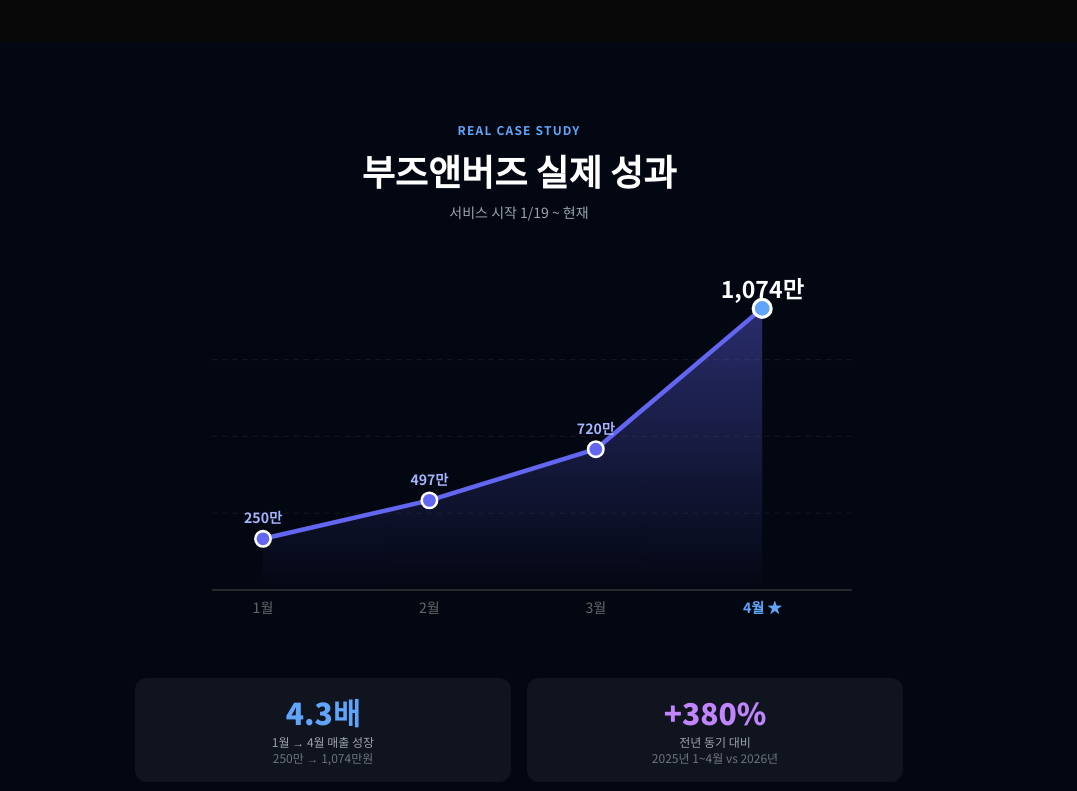
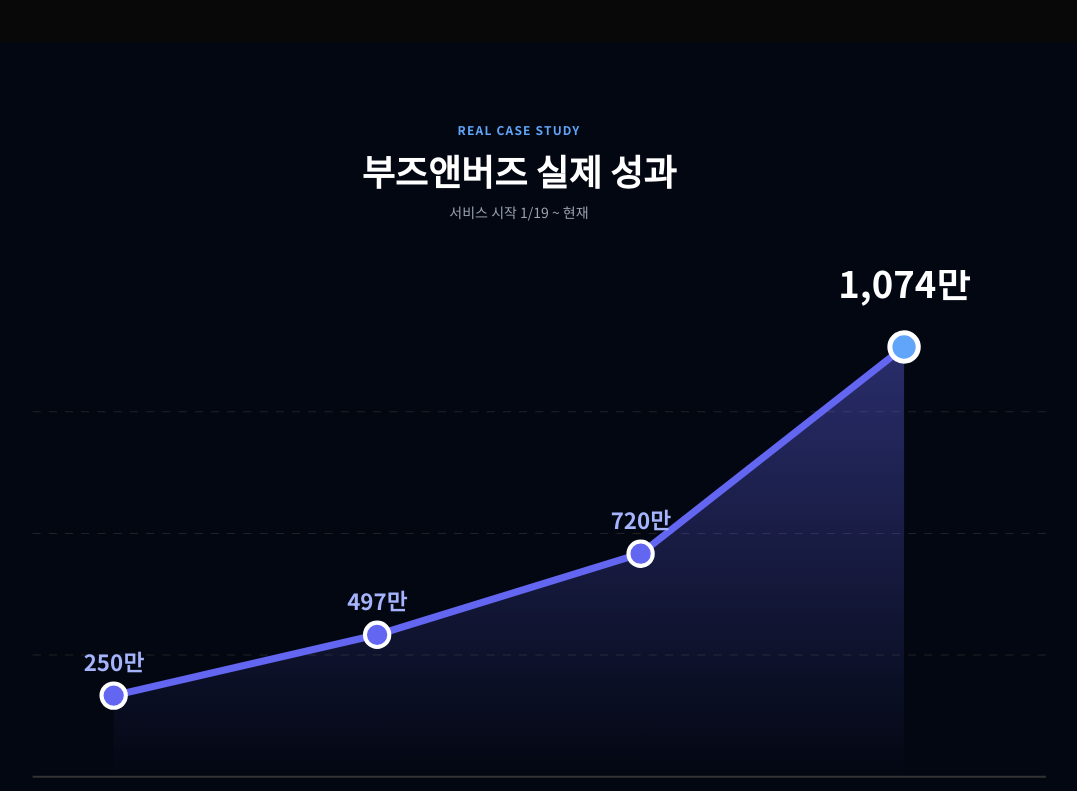
Before and after one commit to hagojob101-home/seeding-platform, a Next.js app: page / in a window 1280 px wide. Shown: the part 2300-3091 px from the top of the page, without its empty margins (121-1198 px from the left). Built offline with nearby package versions, Linux system fonts and the light colour scheme.

Commit message:
그래프 풀width 확장 + 1074만 글씨 점 위로

```diff
--- a/pages/index.js
+++ b/pages/index.js
@@ -180,7 +180,7 @@
 
 {/* 부즈앤버즈 성장 그래프 섹션 */}
       <section className="py-20 bg-gray-950 relative overflow-hidden">
-        <div className="max-w-3xl mx-auto px-0 md:px-0">
+        <div className="w-full">
           <div className="text-center mb-12">
             <span className="text-xs font-bold text-blue-400 tracking-widest uppercase mb-3 block">Real Case Study</span>
             <h2 className="text-3xl md:text-4xl font-black text-white mb-3">부즈앤버즈 실제 성과</h2>
@@ -188,7 +188,7 @@
           </div>
 
           {/* 라인 그래프 SVG */}
-          <div className="mb-6">
+          <div className="w-full mb-6 px-0">
             <svg viewBox="0 0 600 300" className="w-full" xmlns="http://www.w3.org/2000/svg">
               {/* 그라데이션 정의 */}
               <defs>
@@ -206,13 +206,13 @@
 
               {/* 채움 영역 - 4월을 y=30으로 과장 */}
               <polygon
-                points="100,210 230,180 360,140 490,30 490,250 100,250"
+                points="100,210 230,180 360,140 490,38 490,250 100,250"
                 fill="url(#lineGrad)"
               />
 
               {/* 메인 라인 */}
               <polyline
-                points="100,210 230,180 360,140 490,30"
+                points="100,210 230,180 360,140 490,38"
                 fill="none"
                 stroke="#6366f1"
                 strokeWidth="3.5"
@@ -224,13 +224,13 @@
               <circle cx="100" cy="210" r="6" fill="#6366f1" stroke="#fff" strokeWidth="2"/>
               <circle cx="230" cy="180" r="6" fill="#6366f1" stroke="#fff" strokeWidth="2"/>
               <circle cx="360" cy="140" r="6" fill="#6366f1" stroke="#fff" strokeWidth="2"/>
-              <circle cx="490" cy="30" r="7" fill="#60a5fa" stroke="#fff" strokeWidth="2.5"/>
+              <circle cx="490" cy="38" r="7" fill="#60a5fa" stroke="#fff" strokeWidth="2.5"/>
 
               {/* 데이터 라벨 - 매출 (짤리지 않게 위치 조정) */}
               <text x="100" y="198" fill="#a5b4fc" fontSize="11" textAnchor="middle" fontWeight="bold">250만</text>
               <text x="230" y="168" fill="#a5b4fc" fontSize="11" textAnchor="middle" fontWeight="bold">497만</text>
               <text x="360" y="128" fill="#a5b4fc" fontSize="11" textAnchor="middle" fontWeight="bold">720만</text>
-              <text x="490" y="22" fill="#ffffff" fontSize="18" textAnchor="middle" fontWeight="bold">1,074만</text>
+              <text x="490" y="14" fill="#ffffff" fontSize="18" textAnchor="middle" fontWeight="bold">1,074만</text>
 
               {/* X축 라벨 - 월 */}
               <text x="100" y="268" fill="#666" fontSize="11" textAnchor="middle">1월</text>
```
